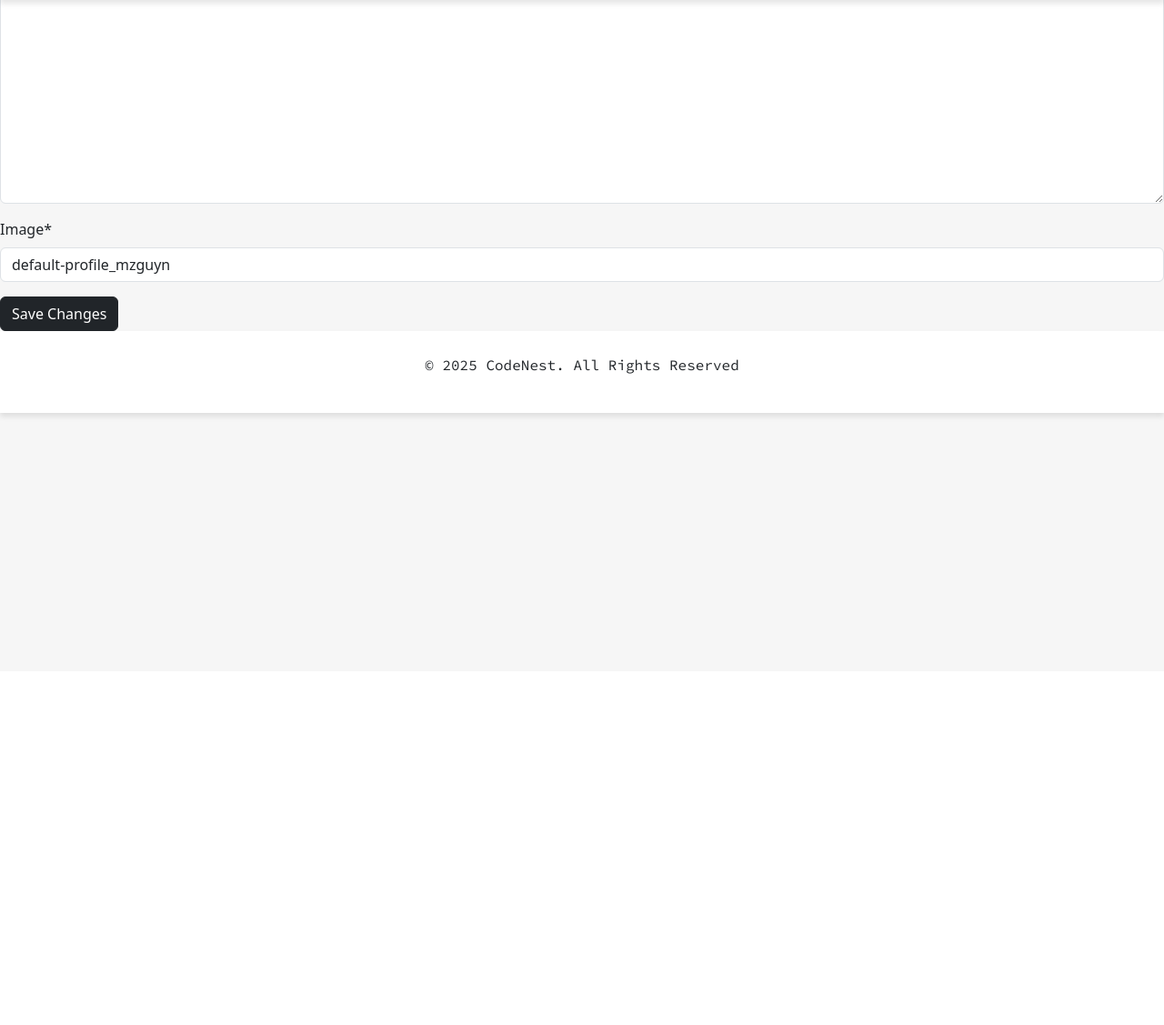
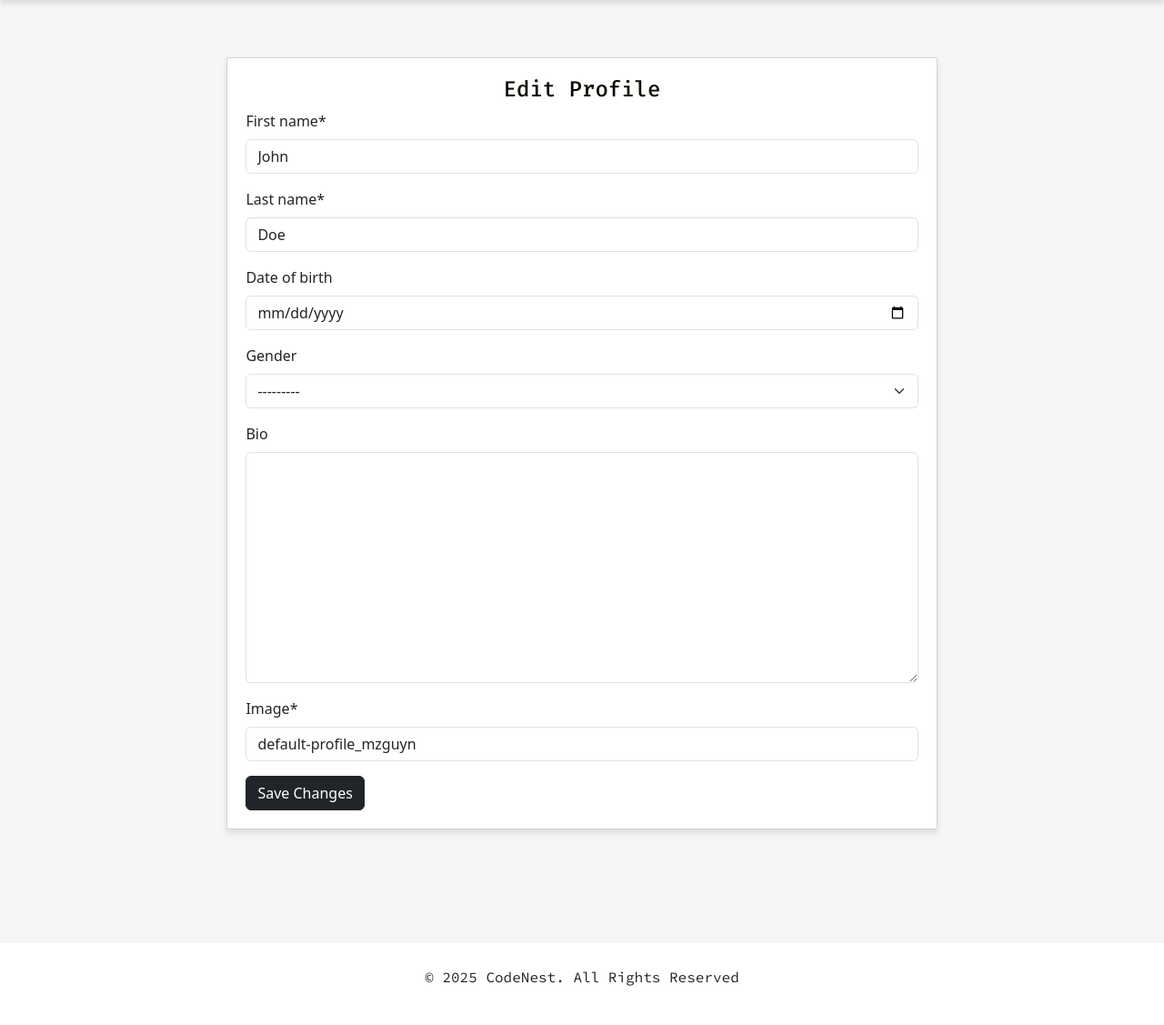
Before and after one commit to tomMckechnie-90/CodeNest, a Django app: page /user_profiles/profile/edit in a window 1280 px wide. Shown: the part 62-1189 px from the top of the page at 91% size. Before the commit the page ends 523 px from the top, so only its background shows below. Run offline with Django 4.2, Linux system fonts and the light colour scheme; the visitor is signed in with stand-in values (Sample User, id 1); some libraries are stand-ins or nearby versions.

Commit message:
Update user profile and post creation templates for improved layout

```diff
--- a/static/css/style.css
+++ b/static/css/style.css
@@ -115,6 +115,14 @@ body{
     width: 100%;
 }
 
+#create-post-form{
+    width: 100%;
+}
+
+#edit-profile-form{
+    width: 100%;
+}
+
 #post-image{
     box-shadow: var(--box-shadow);
     border-radius: 10px;
@@ -126,10 +134,6 @@ body{
 
 .like-text{
     font-family: var(--font-paragraph);
-}
-
-.btn-edit{
-    font-display: var(--highlight);
 }
 
 
--- a/user_profiles/forms.py
+++ b/user_profiles/forms.py
@@ -1,7 +1,13 @@
+from django import forms
+from .models import UserProfile
+
 from django import forms
 from .models import UserProfile
 
 class UserProfileForm(forms.ModelForm):
     class Meta:
         model = UserProfile
-        fields = ['bio', 'profile_picture']
+        fields = ['first_name', 'last_name', 'date_of_birth', 'gender', 'bio', 'profile_picture']
+        widgets = {
+            'date_of_birth': forms.DateInput(attrs={'type': 'date'}),
+        }
--- a/user_profiles/models.py
+++ b/user_profiles/models.py
@@ -5,7 +5,18 @@ from django.contrib.auth.models import User
 # Create your models here.
 
 class UserProfile(models.Model):
+    GENDER_CHOICES = [
+        ('M', 'Male'),
+        ('F', 'Female'),
+        ('O', 'Other'),
+    ]
+
+
     user = models.OneToOneField(User, on_delete=models.CASCADE, related_name="profile")
+    first_name = models.CharField(max_length=50, default="John")
+    last_name = models.CharField(max_length=50, default="Doe")
+    date_of_birth = models.DateField(null=True, blank=True)
+    gender = models.CharField(max_length=10, choices=GENDER_CHOICES, null=True, blank=True)
     bio = models.TextField(blank=True, null=True)
     profile_picture = CloudinaryField('image', default='default-profile_mzguyn')
     created_at = models.DateTimeField(auto_now_add=True)
--- a/user_profiles/templates/user_profiles/edit_profile.html
+++ b/user_profiles/templates/user_profiles/edit_profile.html
@@ -3,10 +3,16 @@
 {% load crispy_forms_tags %}
 
 {% block content %}
-<form method="post" enctype="multipart/form-data">
-    {% csrf_token %}
-    {{ form|crispy }}
-        <button type="submit" class="btn btn-dark">Save Changes</button>
-</form>
+<div class="container d-flex justify-content-center">
+    <div class="card">
+        <h2 class="text-center">Edit Profile</h2>
+        <form id="edit-profile-form" method="post" enctype="multipart/form-data">
+            {% csrf_token %}
+            {{ form|crispy }}
+                <button type="submit" class="btn btn-dark">Save Changes</button>
+        </form>
+    </div>
+</div>
+
 
 {% endblock %}
```
Also changed, not shown: posts/templates/posts/create_post.html (+5 -3 lines), user_profiles/templates/user_profiles/profile.html (+7 -8 lines), posts/migrations/0014_post_likes_alter_post_image.py (added), posts/migrations/0015_post_likes.py (added), posts/templates/posts/index.html (line endings or trailing spaces), user_profiles/migrations/0004_userprofile_date_of_birth_userprofile_first_name_and_more.py (added), user_profiles/migrations/0005_alter_userprofile_gender.py (added), 1 other file.
